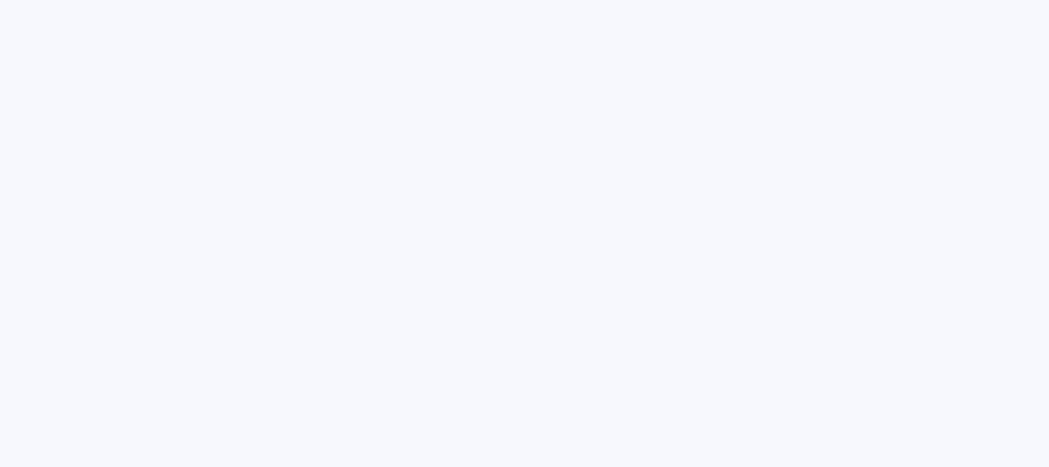
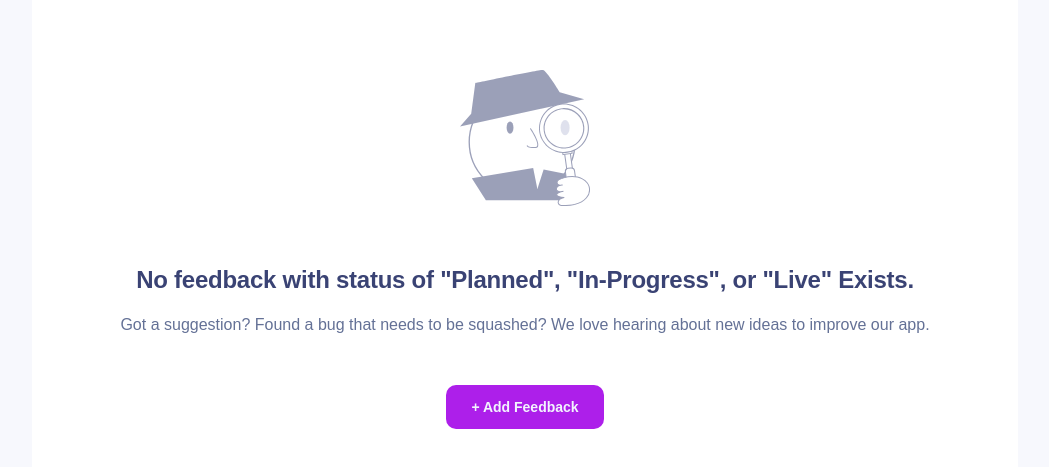
Before and after one commit to ChrisP1108/product-feedback-app, a Vue app: page /roadmap in a window 1280 px wide. Shown: the part 273-740 px from the top of the page, without its empty margins (115-1164 px from the left). Built offline with nearby package versions, Linux system fonts and the light colour scheme; no server answers.

Commit message:
Roadmap Empty List Fixes

```diff
--- a/package.json
+++ b/package.json
@@ -5,7 +5,7 @@
   "private": true,
   "scripts": {
     "predeploy": "npm run build",
-    "deploy": "gh-pages -d build",
+    "deploy": "bash deploy.sh",
     "open": "start http://localhost:8080",
     "serve": "start http://localhost:8080 && vue-cli-service serve",
     "build": "vue-cli-service build",
--- a/src/components/NoFeedbackOrError.vue
+++ b/src/components/NoFeedbackOrError.vue
@@ -7,6 +7,7 @@
     <div v-if="!error" class="nofeedback-container trans-fade">
         <img src="illustration-empty.svg" alt="No Feedback Items" />
         <h1 :class="[selected && 'fade-text']">{{ status === 'noneOfCategory' ? `No feedback of category "${capitalizer()}"`
+            : status === 'noRoadmaps' ? 'No feedback with status of "Planned", "In-Progress", or "Live" Exists.'
             : 'There is no feedback yet.'}}</h1>
         <p>Got a suggestion? Found a bug that needs to be squashed?
             We love hearing about new ideas to improve our app.
--- a/src/views/Roadmap.vue
+++ b/src/views/Roadmap.vue
@@ -13,7 +13,7 @@
                     <h2>+ Add Feedback</h2>
             </div>
         </div>
-        <div id="roadmapMobileHeading" class="roadmap-headings-container mobile">
+        <div v-if="!emptyList" class="roadmap-headings-container mobile">
             <div v-if="roadmapList.planned.length > 0" :class="[headingSelect[0].selected &&
                 'heading-active heading-planned', 'heading']" @click="toggleHeading('planned')">
                 <h3>{{ `Planned (${roadmapList.planned.length})` }}</h3>
@@ -28,7 +28,7 @@
             </div>
         </div>
         <div class="roadmap-body-container">
-            <div class="mobile">
+            <div v-if="!emptyList" class="mobile">
                 <h4>{{ titleGenerator() }}</h4>
                 <h5>{{ description }}</h5>
             </div>
@@ -95,22 +95,28 @@
                     </div>
                 </div>
             </div>
+            <div v-if="emptyList">
+                <NoFeedbackOrError status="noRoadmaps" />
+            </div>
         </div>
     </div>
 </template>
 
 <script>
     import SuggestionItem from '../components/SuggestionItem';
+    import NoFeedbackOrError from '../components/NoFeedbackOrError';
     export default {
         name: 'Roadmap',
         components: {
-            SuggestionItem
+            SuggestionItem,
+            NoFeedbackOrError
         },
         data() {
             return {
                 outputList: [],
                 selected: 'planned',
                 description: 'Ideas prioritized for research',
+                emptyList: false,
                 headingSelect: [
                     {
                         type: 'planned',
@@ -187,6 +193,20 @@
                 this.$router.push(`/feedback/details/${this.$store.state.feedbackSelect.id}`);
             }
         },
+        created() {
+            if (this.roadmapList.planned.length < 1 && this.roadmapList.inProgress.length < 1
+                && this.roadmapList.live.length < 1) {
+                    this.emptyList = true;
+                    return;
+            }
+            if (this.roadmapList.planned.length < 1) {
+                if (this.roadmapList.inProgress < 1) {
+                    this.toggleHeading('live');
+                } else {
+                    this.toggleHeading('inProgress');
+                }
+            }
+        }
     }
 </script>
 
```
